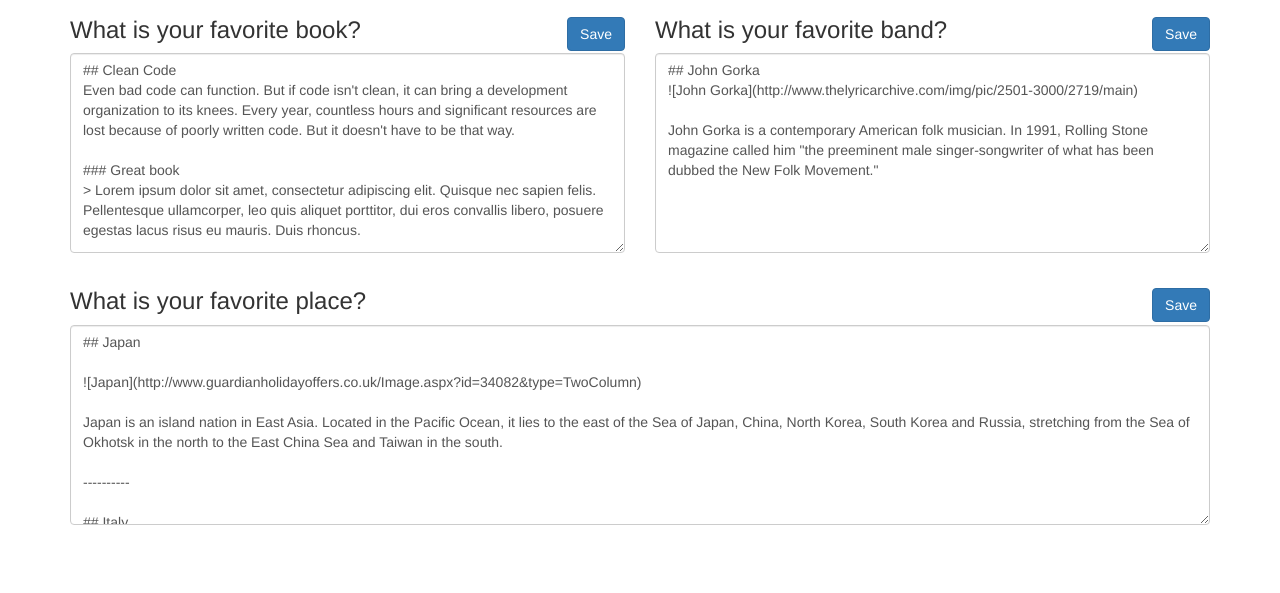
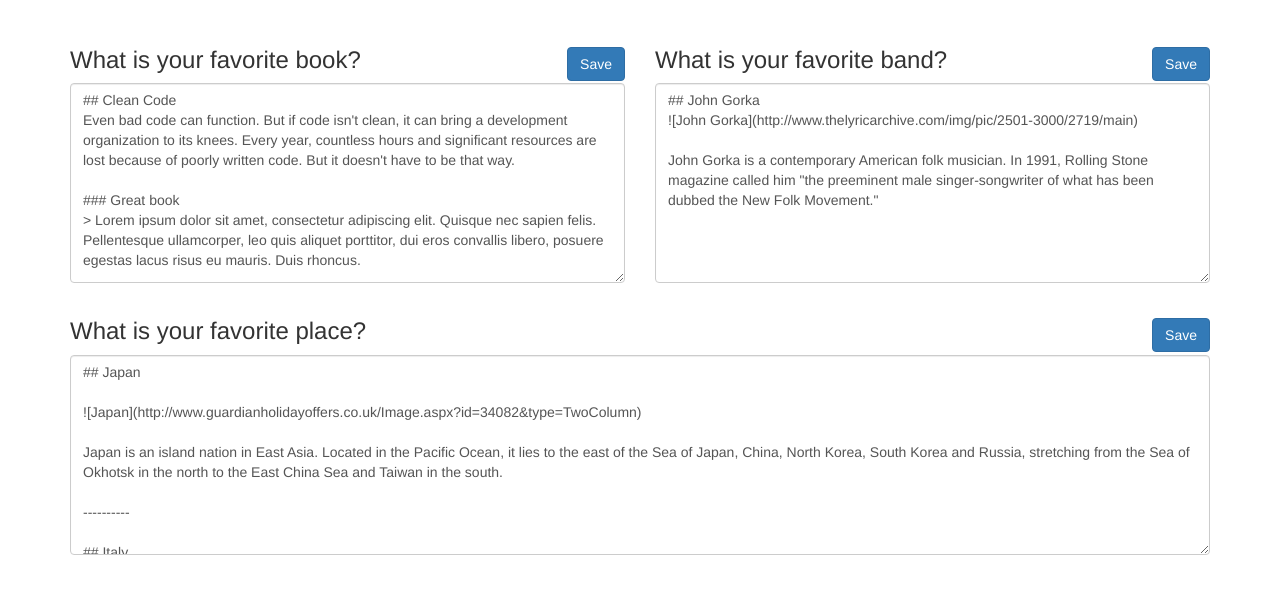
Before and after one commit to cbdileo/markdownify, a website: page example/portfolio.html in a window 1280 px wide. Shown: the part 53-646 px from the top of the page. Drawn offline with nearby package versions, Linux system fonts and the light colour scheme.

Commit message:
Added bower config

```diff
--- a/example/portfolio.html
+++ b/example/portfolio.html
@@ -20,7 +20,7 @@
     <![endif]-->
     <style>
       body {
-        padding-top: 50px;
+        padding-top: 80px;
       }
       .summary {
         font-size: 18px;
```
Also changed, not shown: bower.json (added, +21 -0 lines).
